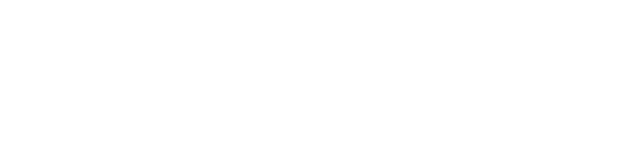
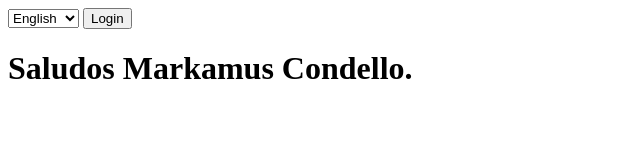
Before and after one commit to MarkCondello/Greetr_method, a plain HTML site: page index.html in a window 1280 px wide. Shown: the whole page, without its empty margins (0-640 px from the left). Drawn offline with Linux system fonts and the light colour scheme.

Commit message:
Included jQuery support to update HTML selectors.

```diff
--- a/Greetr.js
+++ b/Greetr.js
@@ -32,9 +32,10 @@
 		validate(){
 			if(supportedLang.indexOf(this.language) === -1){
 				throw "Invalid language.";
-			};// is the value entered for language within the array
+			};// is the value entered for language supported within the array
 		},
 
+		//informal greeting
 		greeting(){
 			return `${greetings[this.language]} ${this.firstName}!`;
 		},
@@ -73,6 +74,22 @@
 			this.language = lang;
 			this.validate();
 			return this;
+		},
+
+		//update a selector with the generated content from Greetr
+		updateEl(selector, isFormal = false){
+			if(!selector){
+				throw "Missing selector option";
+			}
+			var msg;
+			if(isFormal){
+				msg = `${this.formalGreeting()}`;
+			} else {
+				msg = `${this.greeting()}`;
+			}
+
+			$(selector).text(msg)
+			return this;
 		}
 	};
 
@@ -81,19 +98,18 @@
 		self.firstName = firstName || "";
 		self.lastName = lastName || "";
 		self.language = language || "en";
+
+		//check if the language entered is supported
+		self.validate();
 	};
 
+	//set the init method to the Greetr prototype so it shares its methods
 	 Greetr.init.prototype = Greetr.prototype;
 
+	 //set the keywords to use the Greetr method in the global context
 	global.Greetr = global.G$ = Greetr ;
 
 })(window, jQuery);
 
 var me = G$("Markamus", "Condello", "es");
-me.greet().formalGreeting();
-
- /*
-//Notes:
- by the time that Greetr is called, the Greetr.init method will have run so we can use the new keyword to create the method.
-
-*/
+me.greet(true).updateEl("#greeting", true);
--- a/index.html
+++ b/index.html
@@ -3,8 +3,29 @@
 
     </head>
     <body>
+    	<div id="logindiv">
+    		<select id="lang">
+    			<option value="en">English</option>
+    			<option value="es">Spanish</option>
+    		</select>
+    		<input type="button" value="Login" id="login">
+    	</div>
+    	<h1 id="greeting"></h1>
         <script src="jquery-1.11.2.js"></script>
         <script src="Greetr.js"></script>
         <script src="app.js"></script>
     </body>
 </html>
+
+<!-- add a method which takes a jquery object and updates whatever the selector is with the greetr method.
+We can do this by adding a method in the protoype which takes a selector, if it is formal or not.
+It should output to the element selector.
+eg
+updateEl(selector, isFormal = false){
+	if(isFormal){
+	$(selector).html(`${formalGreeting()}`)
+	} else {
+	$(selector).html(`${greeting}`)
+	}
+}
+-->
```
